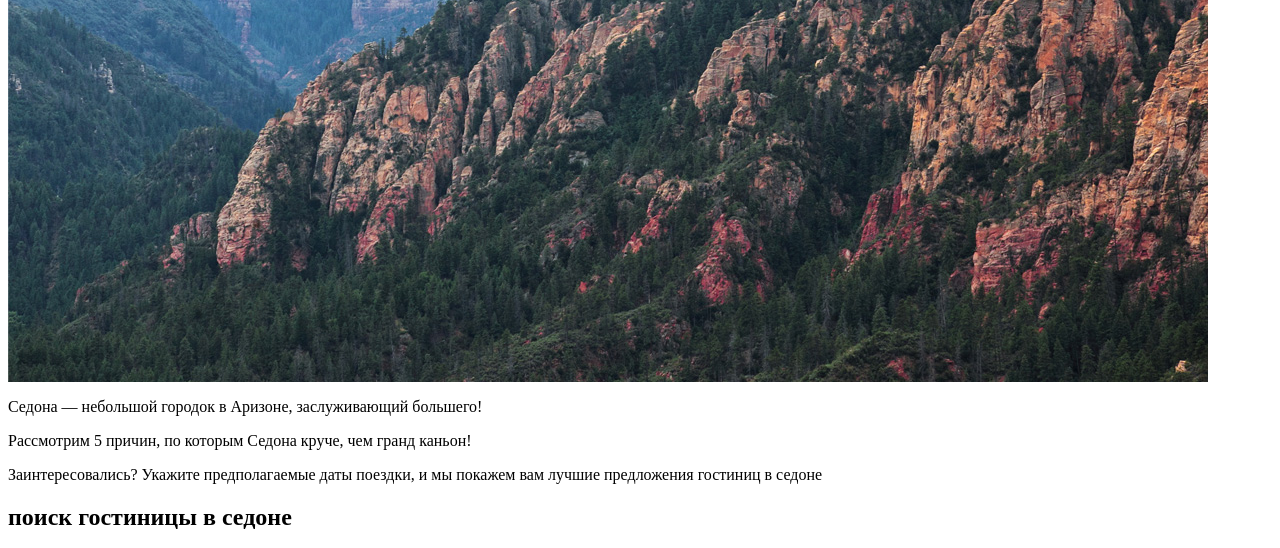
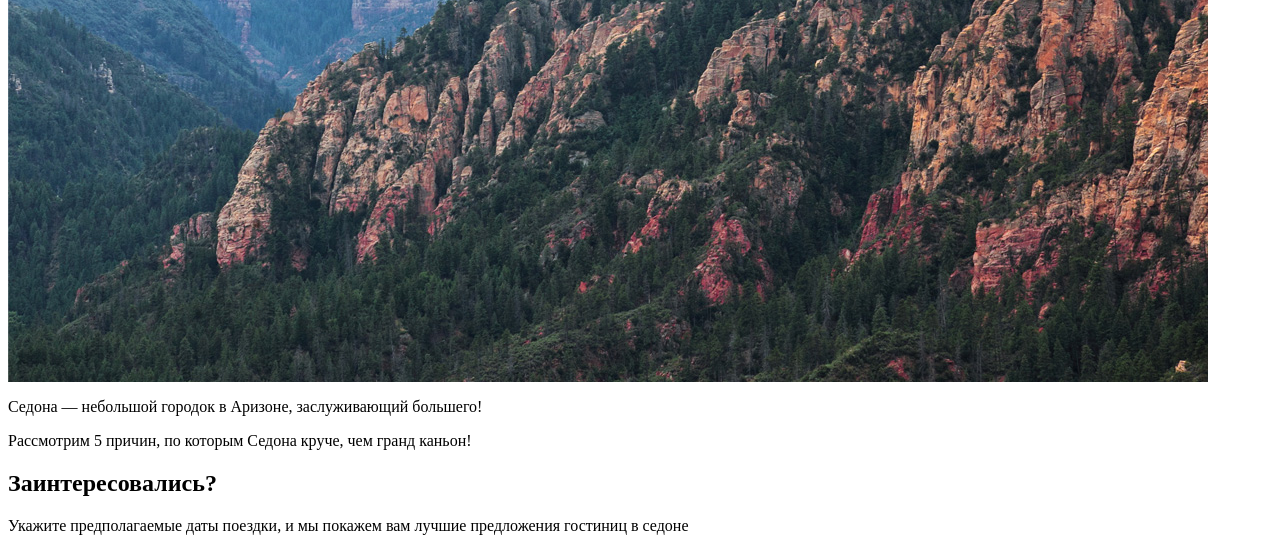
Before and after one commit to Andruhch/865325-sedona-24, a plain HTML site: page index.html in a window 1280 px wide. Shown: the part 668-1216 px from the top of the page. Drawn offline with Linux system fonts and the light colour scheme.

```diff
--- a/index.html
+++ b/index.html
@@ -8,7 +8,7 @@
 <body>
 <header class="main-header">
     <nav class="main-navigation">
-        <a class="main-header-logo">
+        <a class="main-header-logo" href="index.html">
             <img src="img/logo.svg" width="138" height="70" alt="Логотип Седона">
         </a>
         <ul class="site-navigation">
@@ -30,7 +30,8 @@
         <!-- Здесь будет описание преимуществ -->
     </section>
     <section class="booking">
-        <p>Заинтересовались? Укажите предполагаемые даты поездки, и мы покажем вам лучшие предложения гостиниц
+        <h2>Заинтересовались? </h2>
+        <p>Укажите предполагаемые даты поездки, и мы покажем вам лучшие предложения гостиниц
             в седоне</p>
         <h2>поиск гостиницы в седоне</h2>
         <label for="start">Дата заезда:</label>
```
Also changed, not shown: inner.html (+1 -1 lines).
